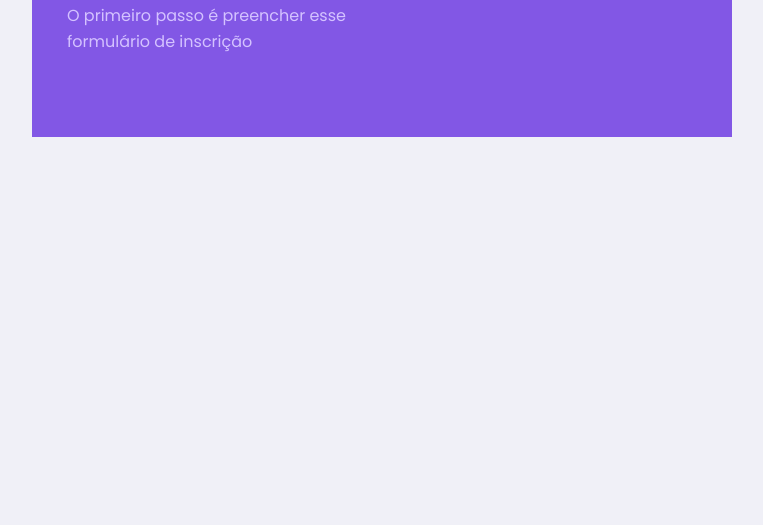
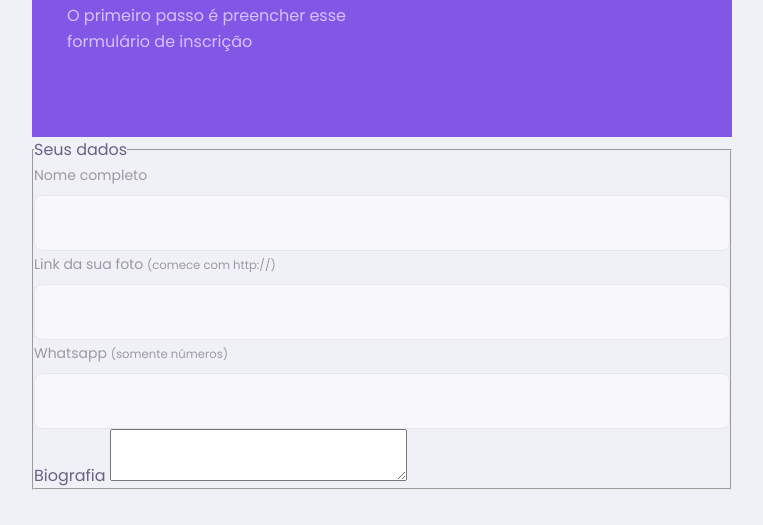
Before and after one commit to Mystery547/Next-Level-Week--2, a plain HTML site: page give-classes.html in a window 1280 px wide. Shown: the part 203-728 px from the top of the page, without its empty margins (258-1021 px from the left). Drawn offline with Linux system fonts and the light colour scheme.

Commit message:
created forms.css / refactored page-study.css / add link (forms.css) in study.html and give-classes.html

```diff
--- a/give-classes.html
+++ b/give-classes.html
@@ -7,6 +7,7 @@
 
     <link rel="stylesheet" href="/styles/main.css">
     <link rel="stylesheet" href="/styles/partials/header.css">
+    <link rel="stylesheet" href="/styles/partials/forms.css">
     <link rel="stylesheet" href="/styles/partials/page-give-classes.css">
 
 
@@ -30,7 +31,32 @@
         </header>
 
         <main>
+            <form action="" id="create-class">
+                <fieldset>
 
+                    <legend>Seus dados</legend>
+                    <div class="input-block">
+                        <label for="name">Nome completo</label>
+                        <input name="name" id="name" required>
+                    </div>
+
+                    <div class="input-block">
+                        <label for="avatar">Link da sua foto <small>(comece com http://)</small></label>
+                        <input name="avatar" id="avatar" type="url" required>
+                    </div>
+
+                    <div class="input-block">
+                        <label for="whatsapp">Whatsapp <small>(somente números)</small></label>
+                        <input name="whatsapp" id="whatsapp" type="number" required>
+                    </div>
+
+                    <div class="textarea-block">
+                        <label for="bio">Biografia</label>
+                        <textarea name="bio" id="bio" required></textarea>
+                    </div>
+
+                </fieldset>
+            </form>
         </main>
     </div>
 </body>
--- /dev/null
+++ b/styles/partials/forms.css
@@ -0,0 +1,34 @@
+
+.select-block label,
+.input-block label {
+    font-size: 1.4rem;
+    color: var(--color-text-complement);
+}
+
+.input-block input,
+.select-block select {
+    width: 100%;
+    height: 5.6rem;
+    margin-top: 0.8rem;
+    border-radius: 0.8rem;
+    background: var(--color-input-background);
+    border: 1px solid var(--color-line-in-white);
+    outline: 0;
+    padding: 0 1.6rem;
+    font: 1.6rem Archivo;
+}
+
+.input-block {
+    position: relative;
+}
+
+.input-block:focus-within::after {
+    content: "";
+
+    width: calc(100% - 3.2rem);
+    height: 2px;
+    background: var(--color-primary-light);
+    position: absolute;
+    left: 1.6rem;
+    bottom: 0;
+}
```
Also changed, not shown: study.html (+1 -0 lines), styles/partials/page-study.css (+0 -34 lines).
